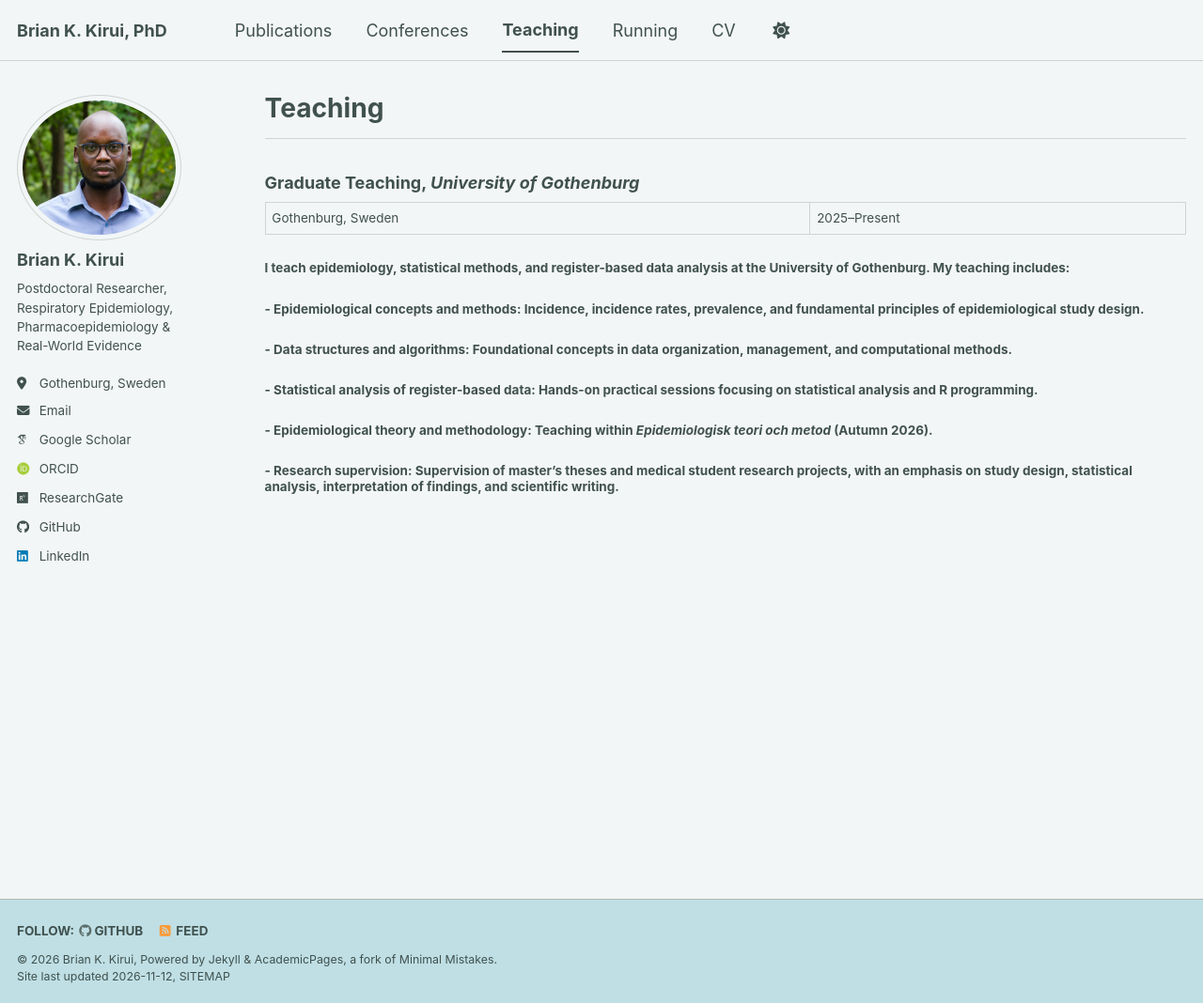
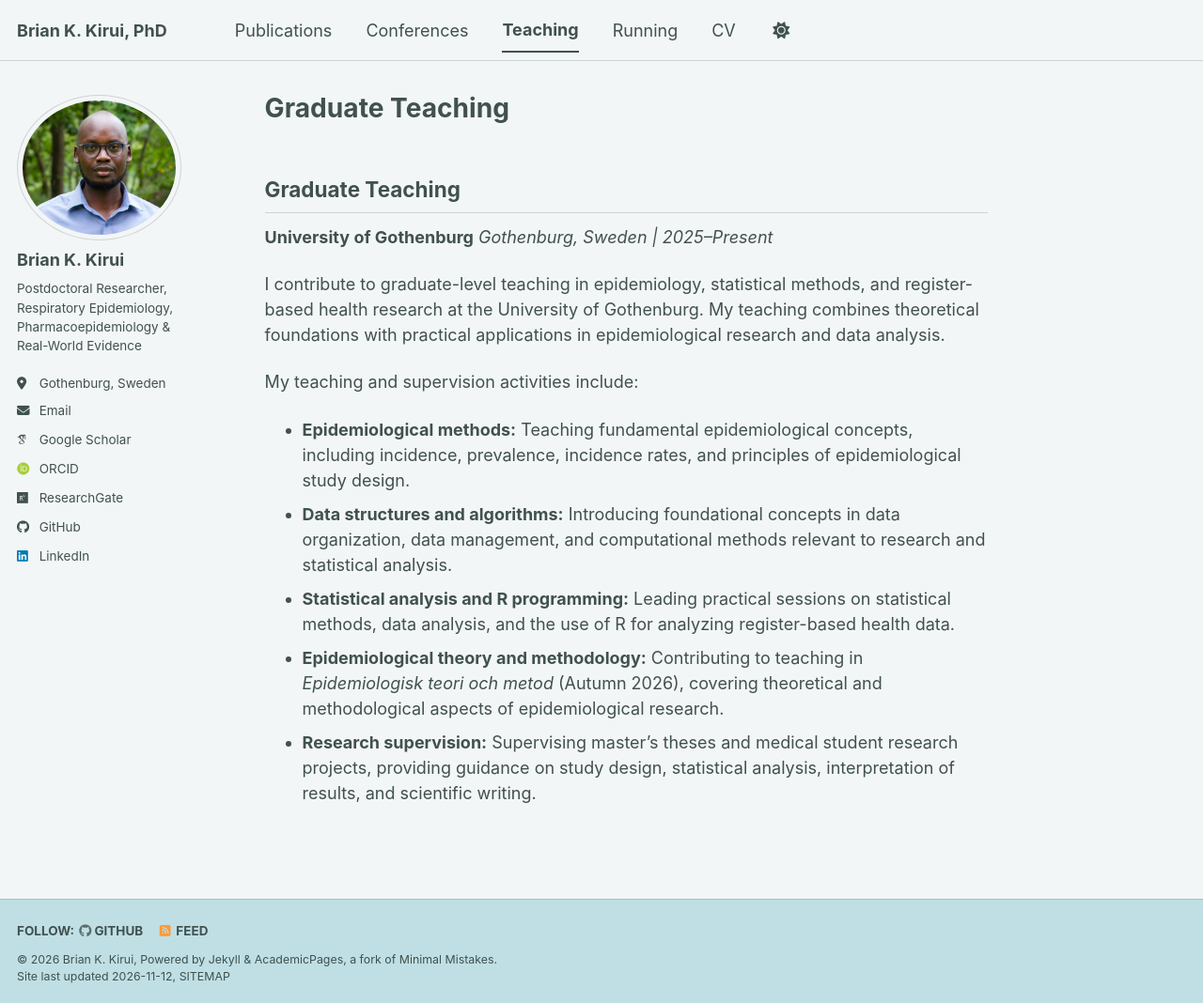
Before and after one commit to BrianKibiwott/briankibiwott.github.io, a Jekyll site: the page built from _pages/teaching.md, in a window 1280 px wide and 1068 px high. Shown: the whole window at 94% size. Built offline with Jekyll 4.4.1, drawn with Linux system fonts in a browser that asks for light colours; some web fonts are replaced; our own code applies the rules of GitHub Pages for plain Markdown files; a script bundle is joined from its source files by our own code; library files that are not in the unit come from our copies.

Commit message:
Update academic website 20261112

```diff
--- a/_pages/teaching.md
+++ b/_pages/teaching.md
@@ -1,23 +1,15 @@
----
-layout: archive
-title: "Teaching"
-permalink: /teaching/
-author_profile: true
----
----
 
-### Graduate Teaching, *University of Gothenburg*
+## Graduate Teaching
 
-Gothenburg, Sweden | 2025–Present
+**University of Gothenburg**
+*Gothenburg, Sweden | 2025–Present*
 
-##### I teach epidemiology, statistical methods, and register-based data analysis at the University of Gothenburg. My teaching includes:
+I contribute to graduate-level teaching in epidemiology, statistical methods, and register-based health research at the University of Gothenburg. My teaching combines theoretical foundations with practical applications in epidemiological research and data analysis.
 
-###### - **Epidemiological concepts and methods:** Incidence, incidence rates, prevalence, and fundamental principles of epidemiological study design.
+My teaching and supervision activities include:
 
-###### - **Data structures and algorithms:** Foundational concepts in data organization, management, and computational methods.
-
-###### - **Statistical analysis of register-based data:** Hands-on practical sessions focusing on statistical analysis and R programming.
-
-###### - **Epidemiological theory and methodology:** Teaching within *Epidemiologisk teori och metod* (Autumn 2026).
-
-###### - **Research supervision:** Supervision of master's theses and medical student research projects, with an emphasis on study design, statistical analysis, interpretation of findings, and scientific writing.
+- **Epidemiological methods:** Teaching fundamental epidemiological concepts, including incidence, prevalence, incidence rates, and principles of epidemiological study design.
+- **Data structures and algorithms:** Introducing foundational concepts in data organization, data management, and computational methods relevant to research and statistical analysis.
+- **Statistical analysis and R programming:** Leading practical sessions on statistical methods, data analysis, and the use of R for analyzing register-based health data.
+- **Epidemiological theory and methodology:** Contributing to teaching in *Epidemiologisk teori och metod* (Autumn 2026), covering theoretical and methodological aspects of epidemiological research.
+- **Research supervision:** Supervising master's theses and medical student research projects, providing guidance on study design, statistical analysis, interpretation of results, and scientific writing.
```
Also changed, not shown: _pages/about.md (+9 -3 lines), _talks/talks.md (+74 -63 lines).
